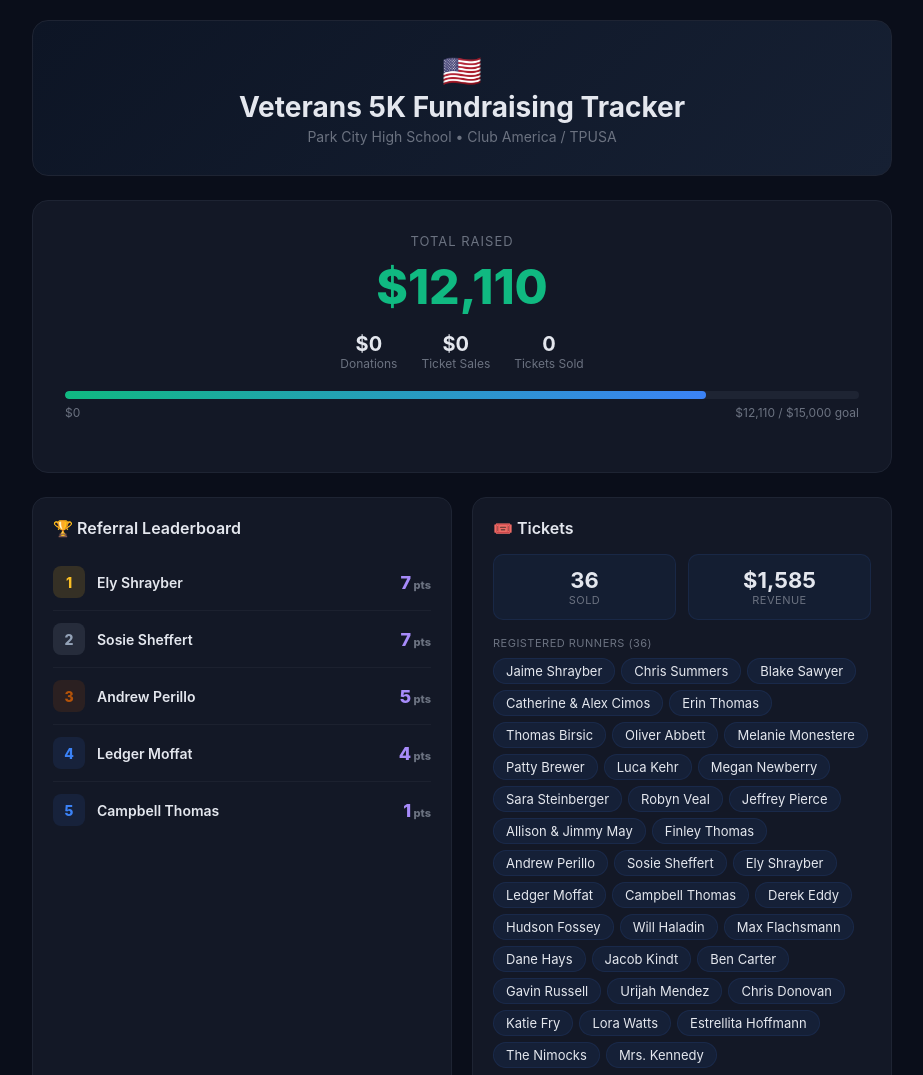
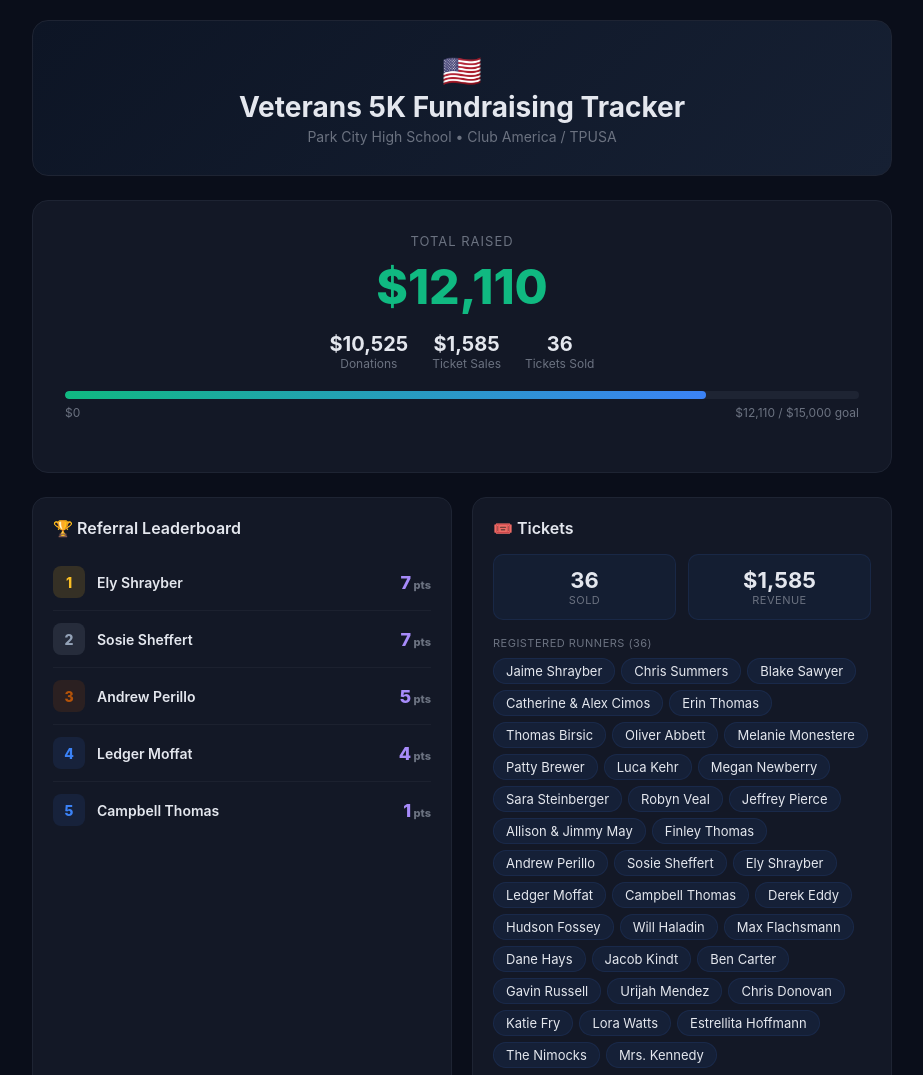
Before and after one commit to fthomas27/veterans-5k-tracker, a plain HTML site: page index.html in a window 1280 px wide. Shown: the top 1075 px of the page, without its empty margins (178-1101 px from the left). Drawn offline with Linux system fonts and the light colour scheme.

Commit message:
Fix breakdown totals — add back JS for donation-total, ticket-sales, ticket-count

```diff
--- a/index.html
+++ b/index.html
@@ -225,6 +225,9 @@ function render() {
   const grandTotal = donationTotal + ticketTotal;
 
   document.getElementById('total-amount').textContent = fmt(grandTotal);
+  document.getElementById('donation-total').textContent = fmt(donationTotal);
+  document.getElementById('ticket-sales').textContent = fmt(ticketTotal);
+  document.getElementById('ticket-count').textContent = ticketCount;
   document.getElementById('ts-count').textContent = ticketCount;
   document.getElementById('ts-revenue').textContent = fmt(ticketTotal);
 
```
